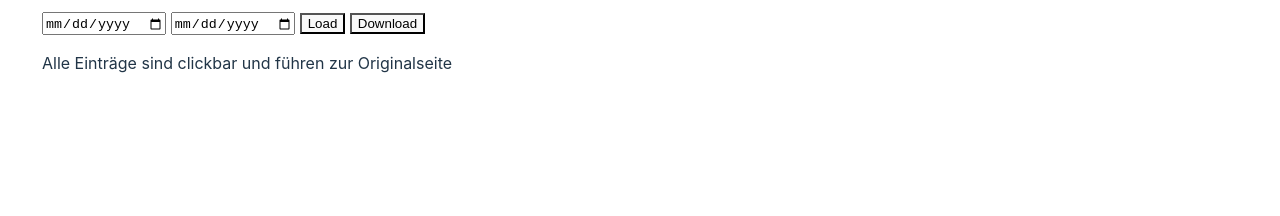
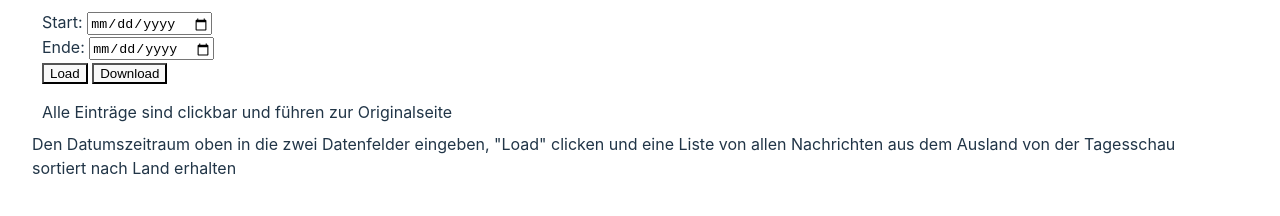
Before and after one commit to RedCommander735/topotest, a website built with Vite: page index.html in a window 1280 px wide. Built offline with nearby package versions, Linux system fonts and the light colour scheme.

Commit message:
Added tutorial message

```diff
--- a/index.html
+++ b/index.html
@@ -9,14 +9,14 @@
   </head>
   <body>
     <div id="selector">
-      <input type="date" name="start" id="start">
-      <input type="date" name="end" id="end">
+      <div>Start: <input type="date" name="start" id="start"></div>
+      <div>Ende: <input type="date" name="end" id="end"></div>
       <button id="load">Load</button>
       <button id="download">Download</button>
       <p>Alle Einträge sind clickbar und führen zur Originalseite</p>
     </div>
     <div id="wrapper">
-      <div id="app"></div>
+      <div id="app">Den Datumszeitraum oben in die zwei Datenfelder eingeben, "Load" clicken und eine Liste von allen Nachrichten aus dem Ausland von der Tagesschau sortiert nach Land erhalten</div>
     </div>
     <script type="module" src="/src/main.ts"></script>
   </body>
--- a/src/main.ts
+++ b/src/main.ts
@@ -84,7 +84,15 @@ async function update() {
     loadNews(news)
 }
 
-async function loadNews(foreign_countries: Record <string, string[][]> ) {
+async function loadNews(foreign_countries: Record <string, string[][]>) {
+    let data = false
+    for (const [key, value] of Object.entries(foreign_countries)) {
+        if (value.length > 0) {
+            data = true
+        }
+    }
+
+    if (data) {
 
         app.innerHTML = ''
         for (const [key, value] of Object.entries(foreign_countries)) {
@@ -122,6 +130,9 @@ async function loadNews(foreign_countries: Record <string, string[][]> ) {
                 app.appendChild(country_wrapper)
             }
         }
+    } else {
+        app.innerHTML = 'Den Datumszeitraum oben in die zwei Datenfelder eingeben, "Load" clicken und eine Liste von allen Nachrichten aus dem Ausland von der Tagesschau sortiert nach Land erhalten'
+    }
 }
 
 async function genText(foreign_countries: Record <string, string[][]> ) {
@@ -145,7 +156,7 @@ async function genText(foreign_countries: Record <string, string[][]> ) {
     return text
 }
 
-async function fetchNews(dates: String[]) {
+async function fetchNews(dates: string[]) {
     let foreign_countries: Record < string, string[][] > = gen_empty_object()
 
     for (let i = 0; i < dates.length; i++) {
```
Lines whose indentation alone changed are shown as unchanged.
